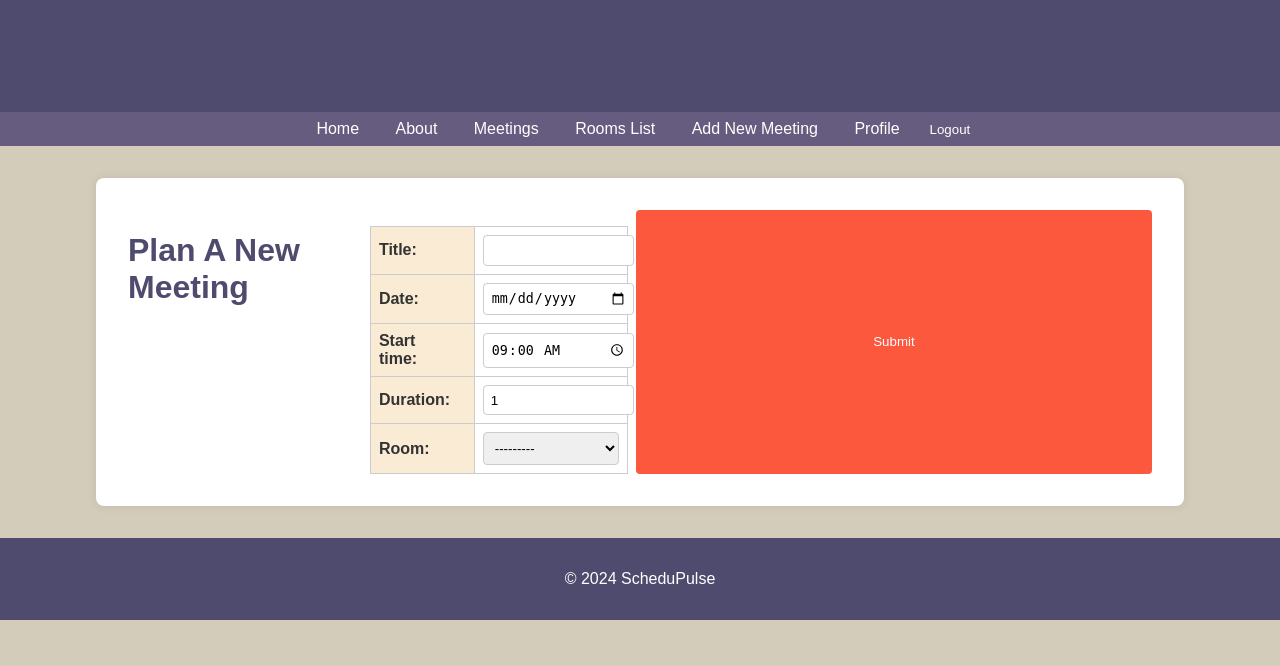
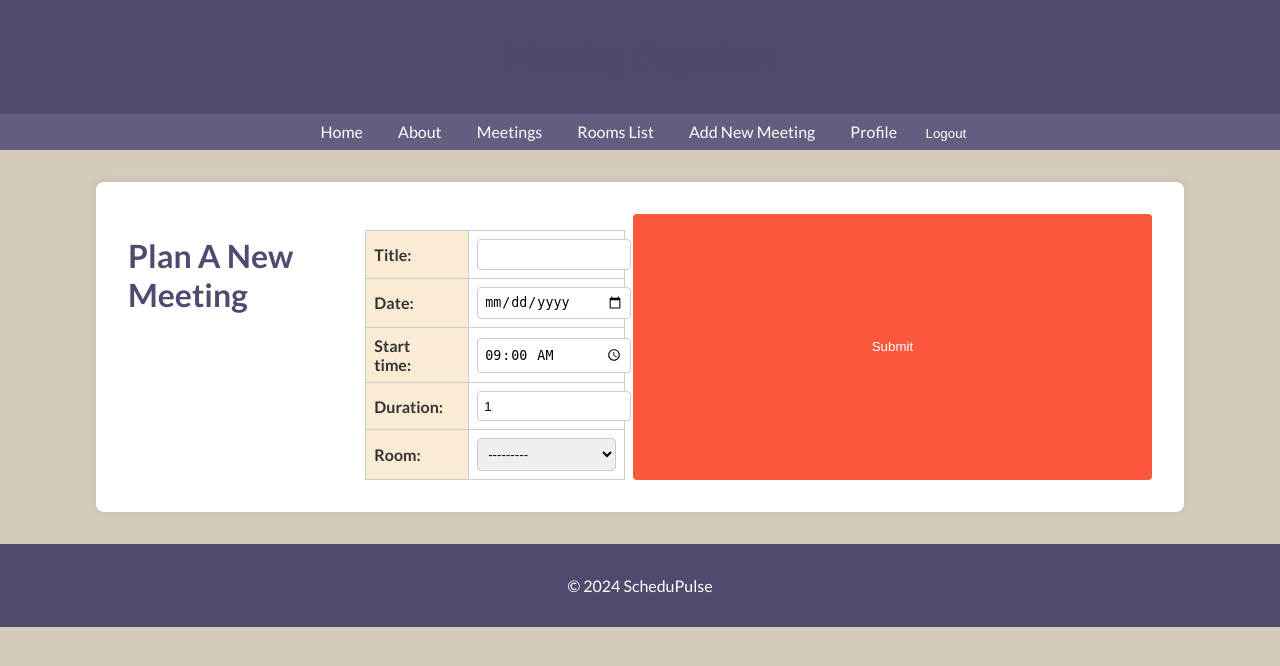
Before and after one commit to Barry1701/ScheduPulse, a Django app: page /meetings/new in a window 1280 px wide. Shown: the top 666 px of the page. Run offline with Django 4.2, Linux system fonts and the light colour scheme; the visitor is signed in with stand-in values (Sample User, id 1); data that the repository does not hold is empty.

Commit message:
change font

```diff
--- a/static/css/style.css
+++ b/static/css/style.css
@@ -12,7 +12,9 @@
 
 /* Stylizacja ciała strony */
 body {
-    font-family: 'Arial', sans-serif;
+    font-family: "Lato", sans-serif;
+    font-weight: 400;
+    font-style: normal;
     color: var(--text-color);
     background-color: var(--background-color);
     margin: 0;
@@ -75,6 +77,7 @@ nav a:hover {
 h1, h2, h3 {
     color: var(--primary-color);
 }
+
 
 /* Listy */
 ul {
--- a/website/templates/base.html
+++ b/website/templates/base.html
@@ -6,6 +6,9 @@
     <meta name="viewport" content="width=device-width, initial-scale=1.0">
     <title>{% block title %}{% endblock %}</title>
     <link rel="stylesheet" href="{% static 'css/style.css' %}">
+    <link rel="preconnect" href="https://fonts.googleapis.com">
+    <link rel="preconnect" href="https://fonts.gstatic.com" crossorigin>
+    <link href="https://fonts.googleapis.com/css2?family=Lato:ital,wght@0,100;0,300;0,400;0,700;0,900;1,100;1,300;1,400;1,700;1,900&display=swap" rel="stylesheet">
 </head>
 <body>
     <header>
```
Also changed, not shown: 1 other file.
